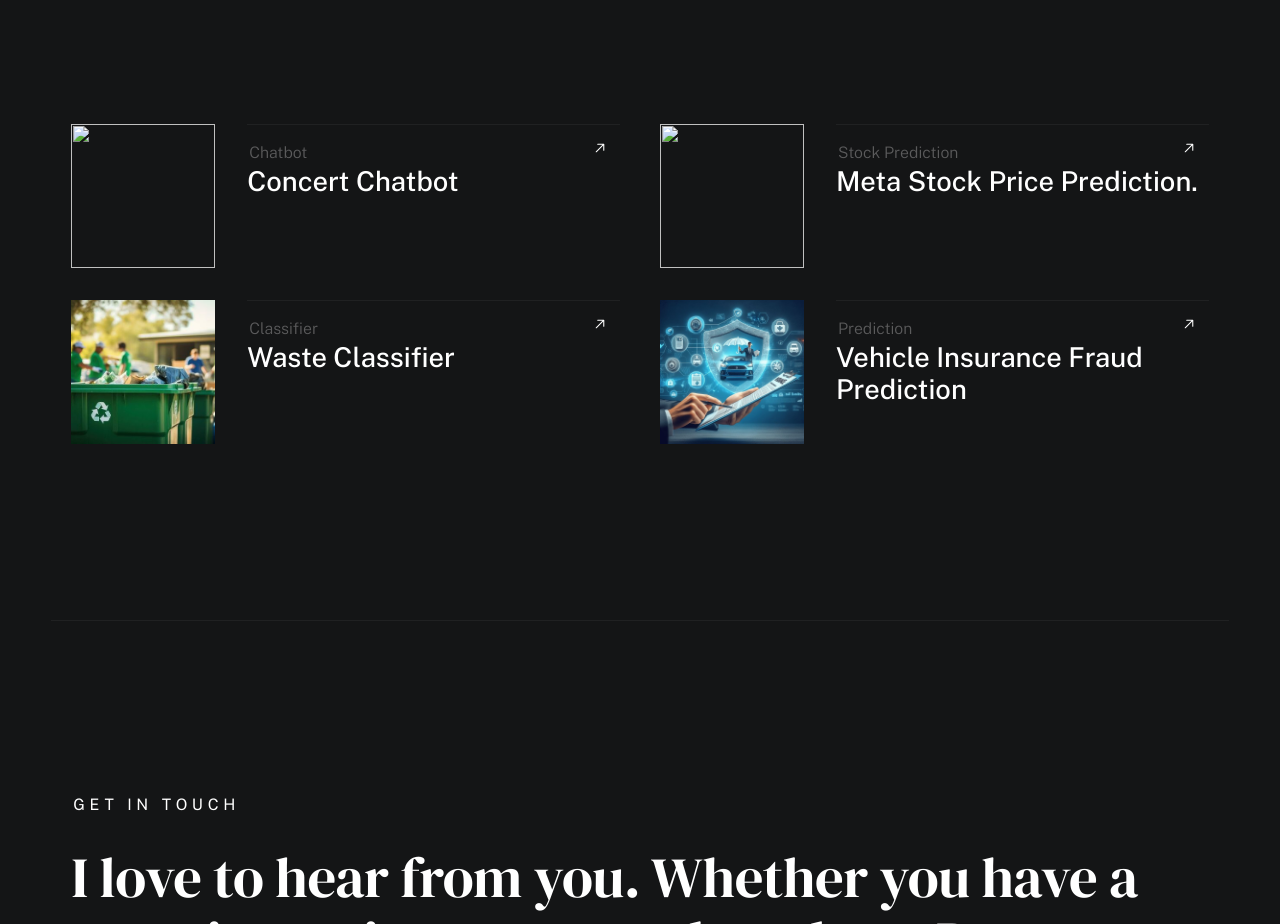
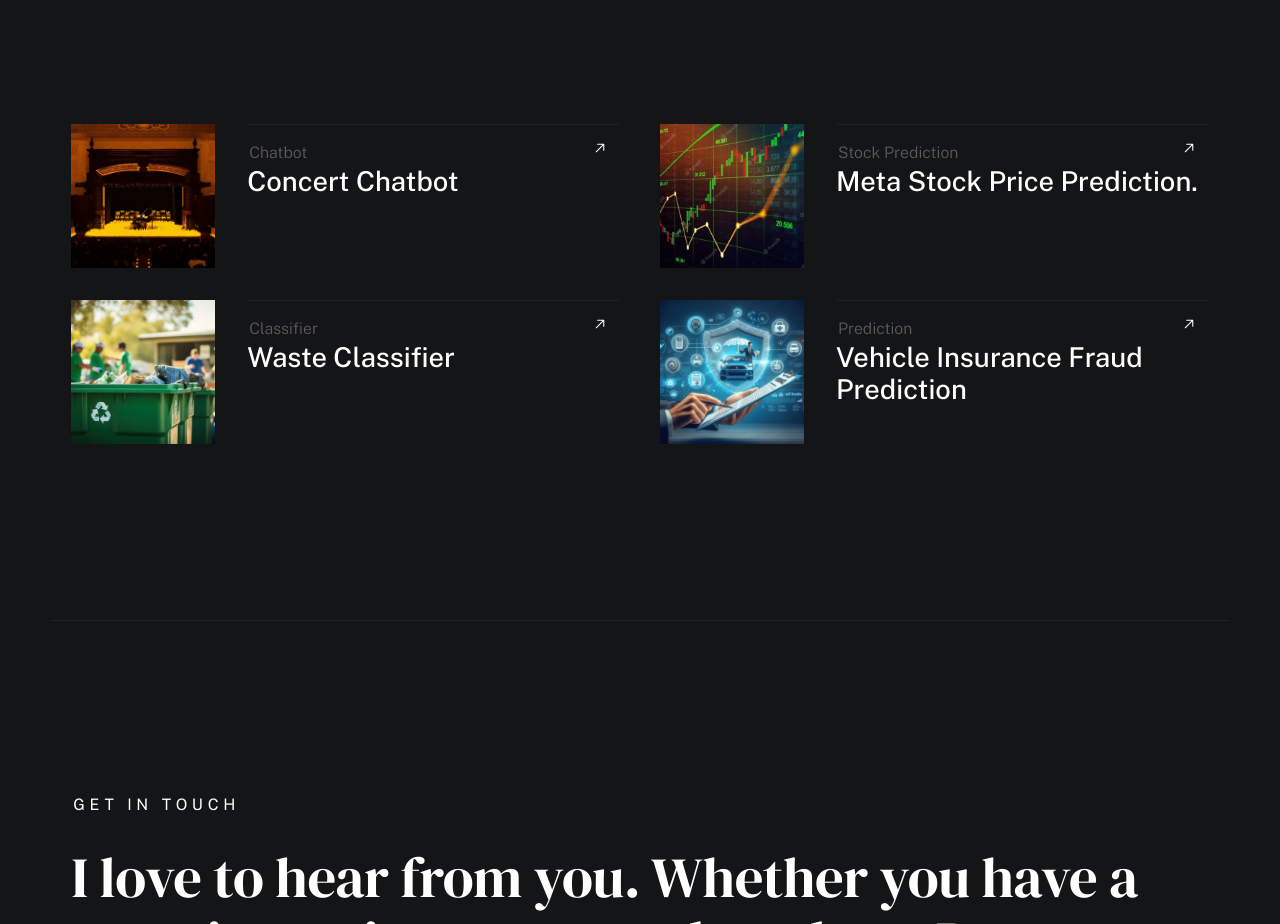
Before and after one commit to AneenaSaju002/Portfolio, a plain HTML site: page index.html in a window 1280 px wide. Shown: the part 3726-4650 px from the top of the page. Drawn offline with nearby package versions, Linux system fonts and the light colour scheme; files whose address does not match are found by name; a web font is replaced by a local one.

Commit message:
Update index.html

```diff
--- a/index.html
+++ b/index.html
@@ -291,8 +291,8 @@
                             <li class="folio-list__item column" data-animate-el>
                                 <a class="folio-list__item-link" href="#modal-01">
                                     <div class="folio-list__item-pic">
-                                        <img src="images/portfolio/fuji.jpg"
-                                             srcset="images/portfolio/fuji.jpg 1x, images/portfolio/fuji@2x.jpg 2x"  alt="">
+                                        <img src="fuji.jpg"
+                                             srcset="fuji.jpg 1x, fuji@2x.jpg 2x"  alt="">
                                     </div>
 
                                     <div class="folio-list__item-text">
@@ -312,8 +312,8 @@
                             <li class="folio-list__item column" data-animate-el>
                                 <a class="folio-list__item-link" href="#modal-02">
                                     <div class="folio-list__item-pic">
-                                        <img src="images/portfolio/lamp.jpeg"
-                                             srcset="images/portfolio/lamp.jpeg 1x, images/portfolio/lamp@2x.jpeg 2x" alt="">
+                                        <img src="lamp.jpeg"
+                                             srcset="lamp.jpeg 1x,lamp@2x.jpeg 2x" alt="">
                                     </div>
 
                                     <div class="folio-list__item-text">
```
